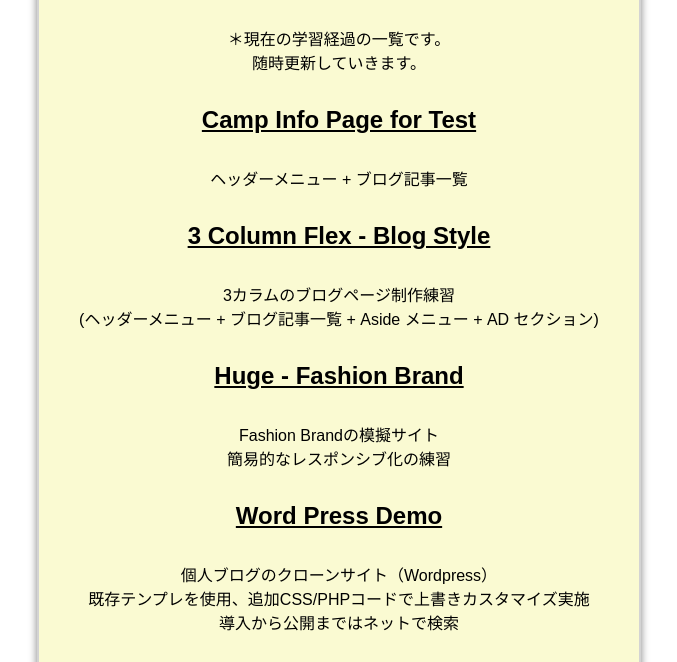
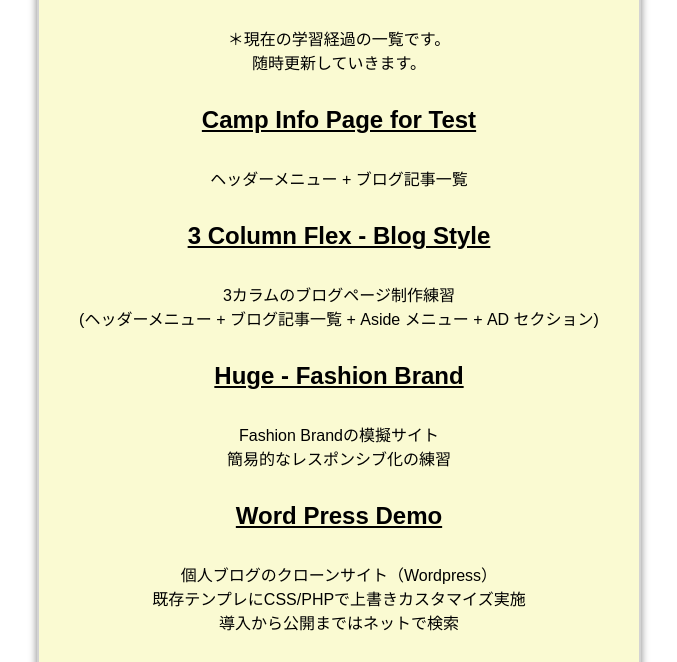
Before and after one commit to Kaie-github/My-Portfolio-at-Github, a plain HTML site: page index.html in a window 1280 px wide. Shown: the part 138-800 px from the top of the page, without its empty margins (301-978 px from the left). Drawn offline with Linux system fonts and the light colour scheme.

Commit message:
Update index.html

```diff
--- a/index.html
+++ b/index.html
@@ -22,7 +22,7 @@
     <p>Fashion Brandの模擬サイト<br>簡易的なレスポンシブ化の練習</p>
 
     <h2><a href="https://leff.jp/">Word Press Demo</a></h2>
-    <p>個人ブログのクローンサイト（Wordpress）<br>既存テンプレを使用、追加CSS/PHPコードで上書きカスタマイズ実施<br>導入から公開まではネットで検索</p>
+    <p>個人ブログのクローンサイト（Wordpress）<br>既存テンプレにCSS/PHPで上書きカスタマイズ実施<br>導入から公開まではネットで検索</p>
 
     <h2><a href="https://github.com/agola-github">Githubアカウント</a></h2>
     <p>私のGithubのページ</p>
```
